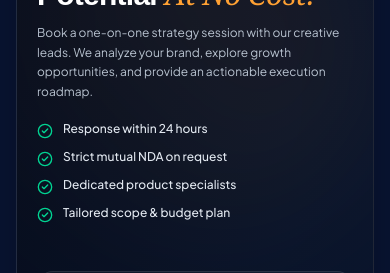
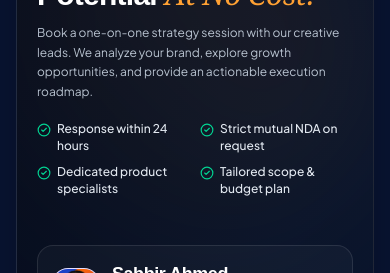
Before and after one commit to RIIU/piximdesign, a Next.js app: page / in a window 390 px wide. Shown: the part 8400-8673 px from the top of the page. Built offline with nearby package versions, Linux system fonts and the light colour scheme; no server answers; a web font is replaced by a local one.

Commit message:
fix(consultation): display 4 checklist items in 2 columns (left & right) on mobile view

```diff
--- a/src/components/FreeConsultationSection.tsx
+++ b/src/components/FreeConsultationSection.tsx
@@ -143,21 +143,21 @@ export const FreeConsultationSection: React.FC<FreeConsultationSectionProps> = (
                 </p>
 
                 {/* 4 Value Checklist Items - Clean Top Alignment & Responsive Columns */}
-                <div className="grid grid-cols-1 sm:grid-cols-2 lg:grid-cols-1 xl:grid-cols-2 gap-2.5 sm:gap-3 mb-6">
-                  <div className="flex items-start gap-2.5 text-xs sm:text-[13px] text-slate-200">
-                    <CheckCircle2 className="w-4 h-4 text-emerald-400 shrink-0 mt-0.5" />
+                <div className="grid grid-cols-2 gap-x-2.5 sm:gap-x-4 gap-y-2.5 sm:gap-y-3 mb-6">
+                  <div className="flex items-start gap-1.5 sm:gap-2.5 text-[11.5px] min-[380px]:text-xs sm:text-[13px] text-slate-200">
+                    <CheckCircle2 className="w-3.5 h-3.5 sm:w-4 sm:h-4 text-emerald-400 shrink-0 mt-0.5" />
                     <span className="leading-snug font-medium">Response within 24 hours</span>
                   </div>
-                  <div className="flex items-start gap-2.5 text-xs sm:text-[13px] text-slate-200">
-                    <CheckCircle2 className="w-4 h-4 text-emerald-400 shrink-0 mt-0.5" />
+                  <div className="flex items-start gap-1.5 sm:gap-2.5 text-[11.5px] min-[380px]:text-xs sm:text-[13px] text-slate-200">
+                    <CheckCircle2 className="w-3.5 h-3.5 sm:w-4 sm:h-4 text-emerald-400 shrink-0 mt-0.5" />
                     <span className="leading-snug font-medium">Strict mutual NDA on request</span>
                   </div>
-                  <div className="flex items-start gap-2.5 text-xs sm:text-[13px] text-slate-200">
-                    <CheckCircle2 className="w-4 h-4 text-emerald-400 shrink-0 mt-0.5" />
+                  <div className="flex items-start gap-1.5 sm:gap-2.5 text-[11.5px] min-[380px]:text-xs sm:text-[13px] text-slate-200">
+                    <CheckCircle2 className="w-3.5 h-3.5 sm:w-4 sm:h-4 text-emerald-400 shrink-0 mt-0.5" />
                     <span className="leading-snug font-medium">Dedicated product specialists</span>
                   </div>
-                  <div className="flex items-start gap-2.5 text-xs sm:text-[13px] text-slate-200">
-                    <CheckCircle2 className="w-4 h-4 text-emerald-400 shrink-0 mt-0.5" />
+                  <div className="flex items-start gap-1.5 sm:gap-2.5 text-[11.5px] min-[380px]:text-xs sm:text-[13px] text-slate-200">
+                    <CheckCircle2 className="w-3.5 h-3.5 sm:w-4 sm:h-4 text-emerald-400 shrink-0 mt-0.5" />
                     <span className="leading-snug font-medium">Tailored scope & budget plan</span>
                   </div>
                 </div>
```
